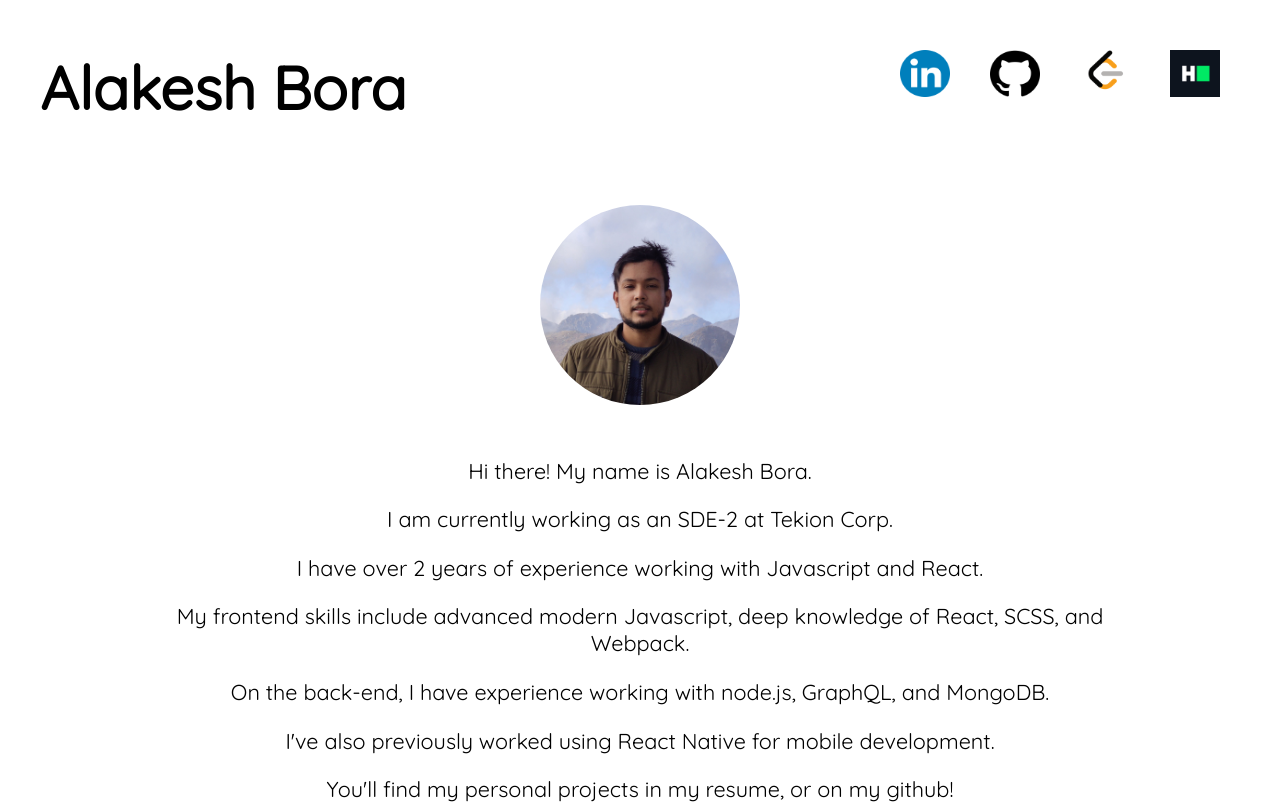
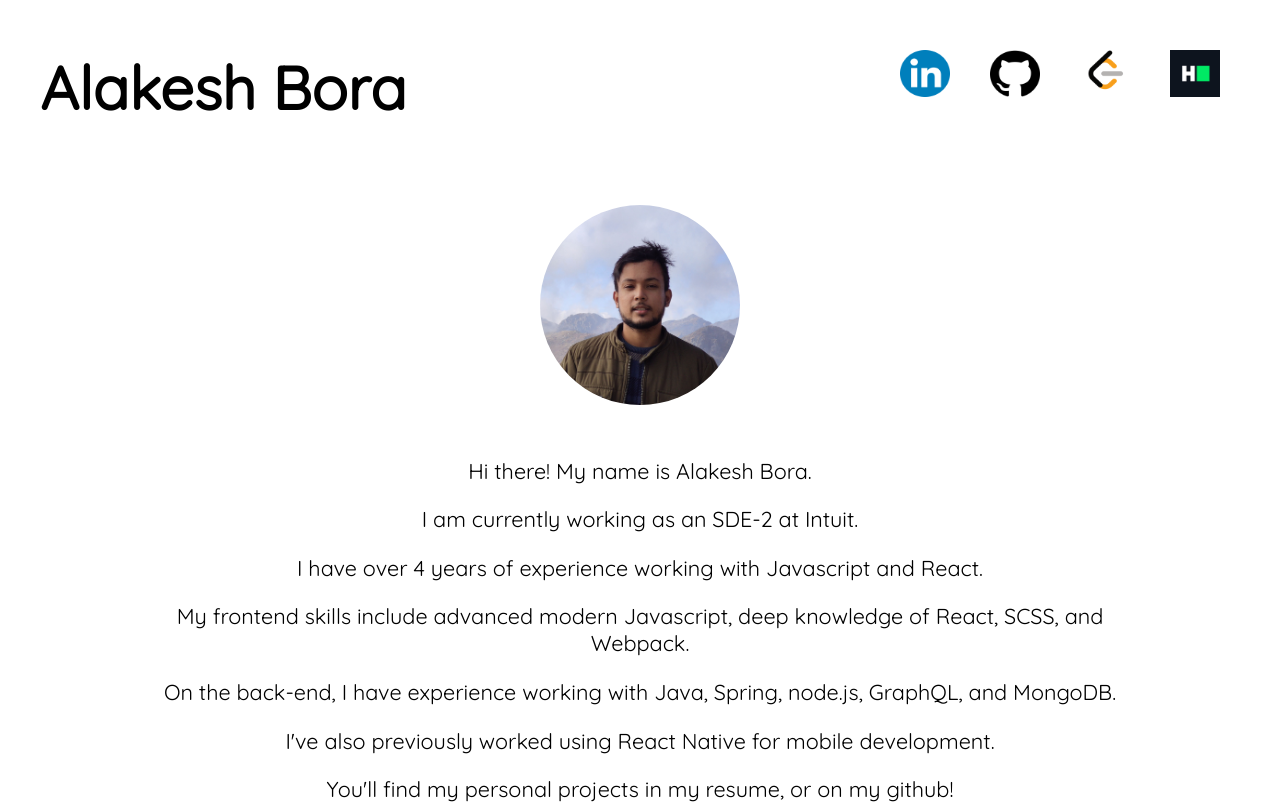
Before and after one commit to alokesh985/alakesh-personal-website, a React (Create React App) app: page / in a window 1280 px wide. Shown: the top 804 px of the page. Built offline with nearby package versions, Linux system fonts and the light colour scheme.

Commit message:
Update Introduction.tsx

```diff
--- a/src/components/Introduction.tsx
+++ b/src/components/Introduction.tsx
@@ -11,16 +11,16 @@ const Introduction = () => {
       />
       <div className={styles.text}>
         <p>Hi there! My name is Alakesh Bora.</p>{" "}
-        <p>I am currently working as an SDE-2 at Tekion Corp.</p>
+        <p>I am currently working as an SDE-2 at Intuit.</p>
         <p>
-          I have over 2 years of experience working with Javascript and React.
+          I have over 4 years of experience working with Javascript and React.
         </p>
         <p>
           My frontend skills include advanced modern Javascript, deep knowledge of React, SCSS, and Webpack.
         </p>{" "}
         <p>
           {" "}
-          On the back-end, I have experience working with node.js, GraphQL, and MongoDB.
+          On the back-end, I have experience working with Java, Spring, node.js, GraphQL, and MongoDB.
         </p>{" "}
         <p>I've also previously worked using React Native for mobile development.</p>
         <p>You'll find my personal projects in my resume, or on my github!</p>
```
